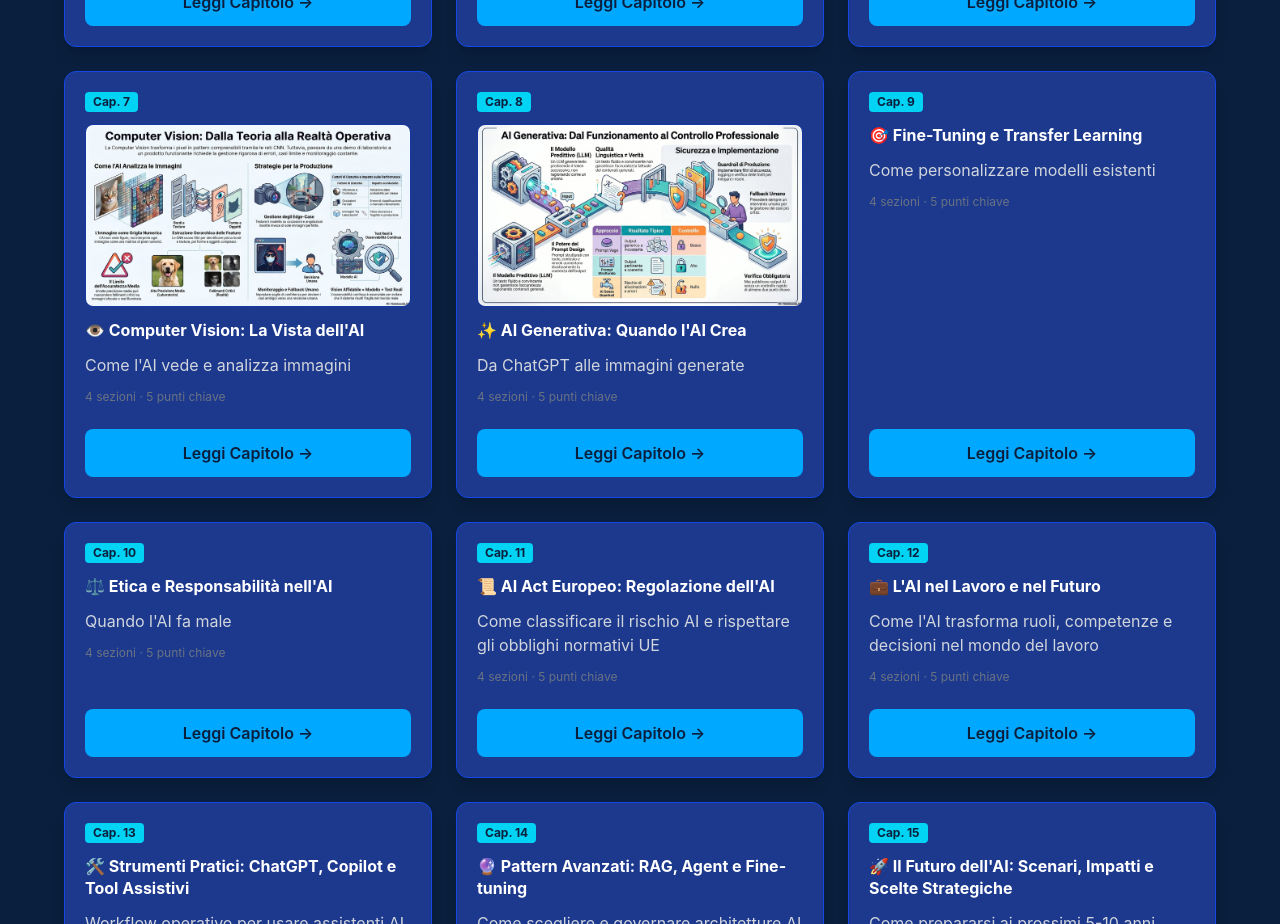
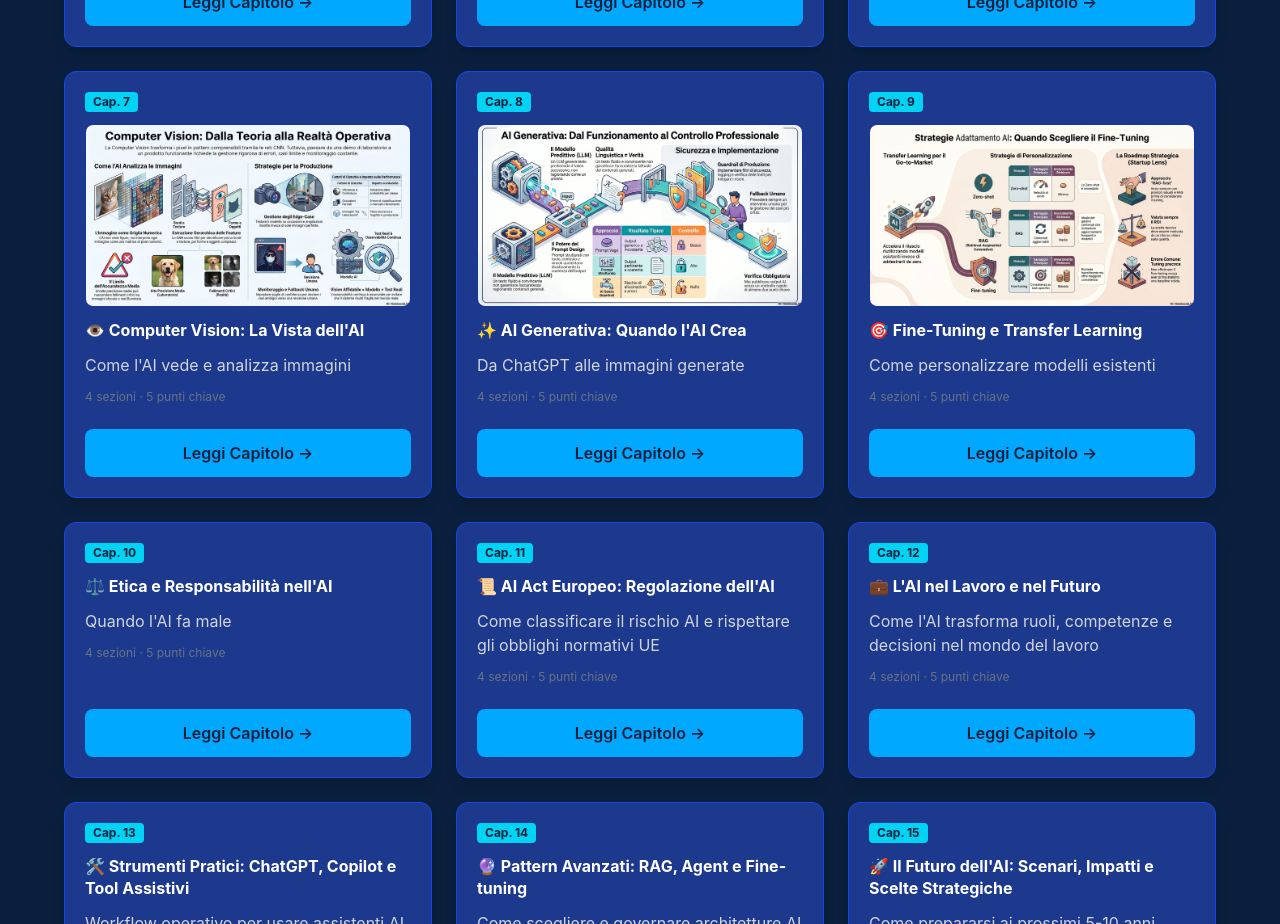
Before and after one commit to MT-Showcases/ai-fundamentals-showcase, a Next.js app: page / in a window 1280 px wide. Shown: the part 1940-2864 px from the top of the page. Built offline with nearby package versions, Linux system fonts and the light colour scheme.

Commit message:
feat(ch09): add optimized chapter infographic and chapter-level media block

```diff
--- a/data/chapters/ch09.ts
+++ b/data/chapters/ch09.ts
@@ -40,6 +40,38 @@ export const ch09: Chapter = {
           { label: 'Dataset validation CH9 (CSV)', path: '/datasets/ch09-strategy-choice/validation.csv' },
           { label: 'Schema campi CH9 (JSON)', path: '/datasets/ch09-strategy-choice/schema.json' }
         ]
+      }
+    ],
+    media: [
+      {
+        type: 'video',
+        title: 'Video Capitolo 9',
+        description: 'Video completo Capitolo 9: quando usare fine-tuning, confronto con RAG e roadmap decisionale per startup.',
+        estimatedDuration: '9 min',
+        placeholderPath: 'media/ch09-fine-tuning/video.mp4',
+        notes: 'placeholder'
+      },
+      {
+        type: 'podcast',
+        title: 'Podcast Capitolo 9',
+        description: 'Podcast di approfondimento sulle strategie di adattamento AI e trade-off costo/beneficio.',
+        estimatedDuration: '18 min',
+        placeholderPath: 'media/ch09-fine-tuning/podcast.mp3',
+        notes: 'placeholder'
+      },
+      {
+        type: 'infographic',
+        title: 'Infografica Capitolo 9',
+        description: 'Strategie di adattamento AI: zero-shot vs RAG vs fine-tuning, con roadmap decisionale e rischio tuning precoce.',
+        placeholderPath: 'media/ch09-fine-tuning/infographic.jpg',
+        notes: 'ready'
+      },
+      {
+        type: 'resource',
+        title: 'Asset/Dispensa',
+        description: 'Materiale scaricabile per supportare decisioni tecniche su adaptation strategy.',
+        placeholderPath: 'media/ch09-fine-tuning/handout.pdf',
+        notes: 'placeholder'
       }
     ],
     quiz: [
```
Also changed, not shown: public/media/ch09-fine-tuning/infographic.jpg (added).
